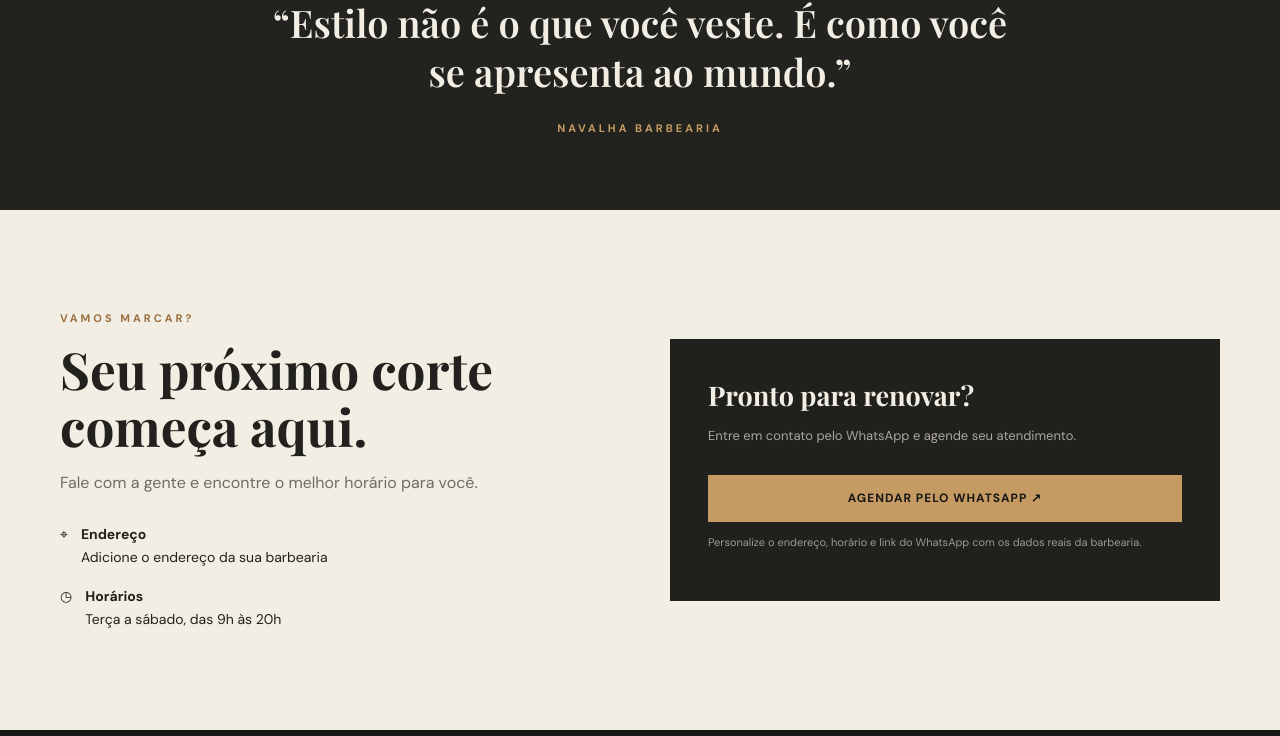
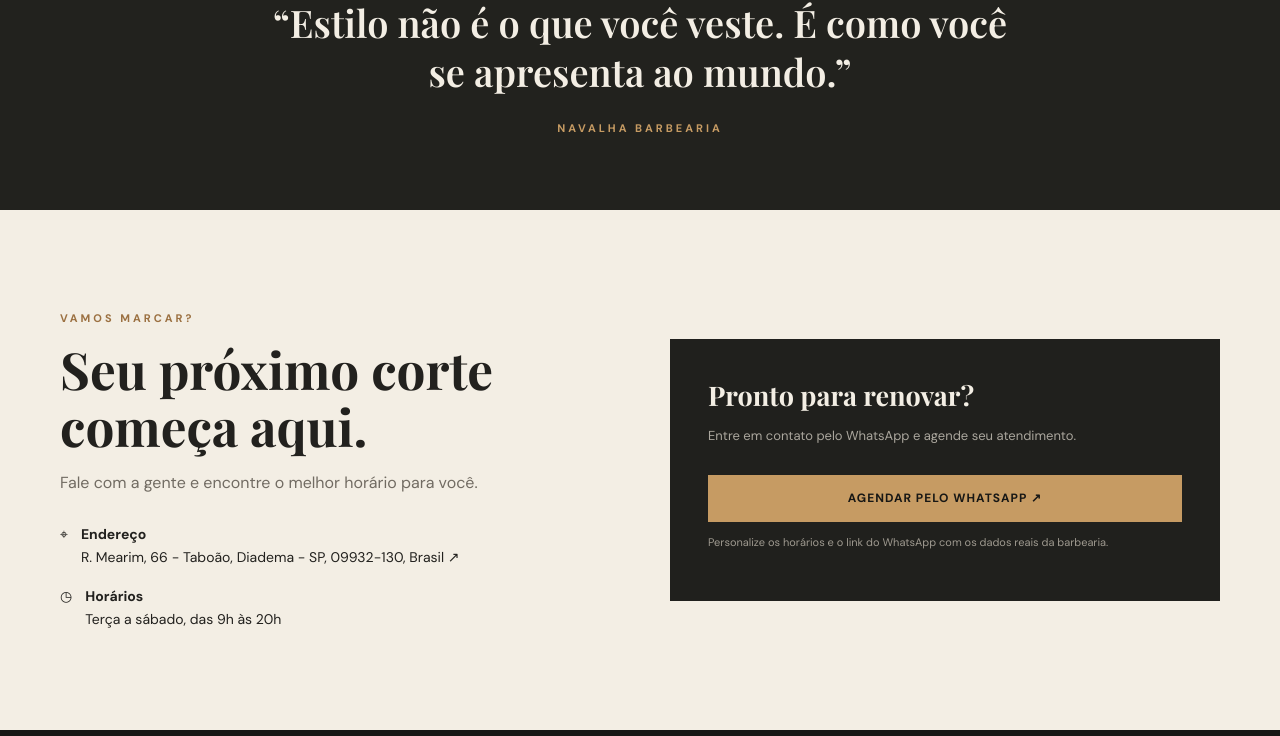
Before and after one commit to eltonluciano079-oss/projetos.exe, a plain HTML site: page index.html in a window 1280 px wide. Shown: the part 2338-3074 px from the top of the page. Drawn offline with nearby package versions, Linux system fonts and the light colour scheme.

Commit message:
Add barbershop address and Google Maps link

```diff
--- a/index.html
+++ b/index.html
@@ -68,9 +68,9 @@
     <section class="contact" id="contato">
       <div class="container contact-grid">
         <div><div class="eyebrow">Vamos marcar?</div><h2>Seu próximo corte<br>começa aqui.</h2><p>Fale com a gente e encontre o melhor horário para você.</p>
-          <div class="contact-details"><div class="detail"><span>⌖</span><div><b>Endereço</b>Adicione o endereço da sua barbearia</div></div><div class="detail"><span>◷</span><div><b>Horários</b>Terça a sábado, das 9h às 20h</div></div></div>
+          <div class="contact-details"><div class="detail"><span>⌖</span><div><b>Endereço</b><a href="https://www.google.com/maps/search/?api=1&query=R.%20Mearim%2C%2066%20-%20Tabo%C3%A3o%2C%20Diadema%20-%20SP%2C%2009932-130%2C%20Brasil" target="_blank" rel="noopener noreferrer">R. Mearim, 66 - Taboão, Diadema - SP, 09932-130, Brasil ↗</a></div></div><div class="detail"><span>◷</span><div><b>Horários</b>Terça a sábado, das 9h às 20h</div></div></div>
         </div>
-        <div class="contact-card"><h3>Pronto para renovar?</h3><p>Entre em contato pelo WhatsApp e agende seu atendimento.</p><a class="btn" href="https://wa.me/?text=Olá! Gostaria de agendar um horário na Navalha." target="_blank" rel="noopener noreferrer">Agendar pelo WhatsApp ↗</a><p class="small-note">Personalize o endereço, horário e link do WhatsApp com os dados reais da barbearia.</p></div>
+        <div class="contact-card"><h3>Pronto para renovar?</h3><p>Entre em contato pelo WhatsApp e agende seu atendimento.</p><a class="btn" href="https://wa.me/?text=Olá! Gostaria de agendar um horário na Navalha." target="_blank" rel="noopener noreferrer">Agendar pelo WhatsApp ↗</a><p class="small-note">Personalize os horários e o link do WhatsApp com os dados reais da barbearia.</p></div>
       </div>
     </section>
   </main>
```
